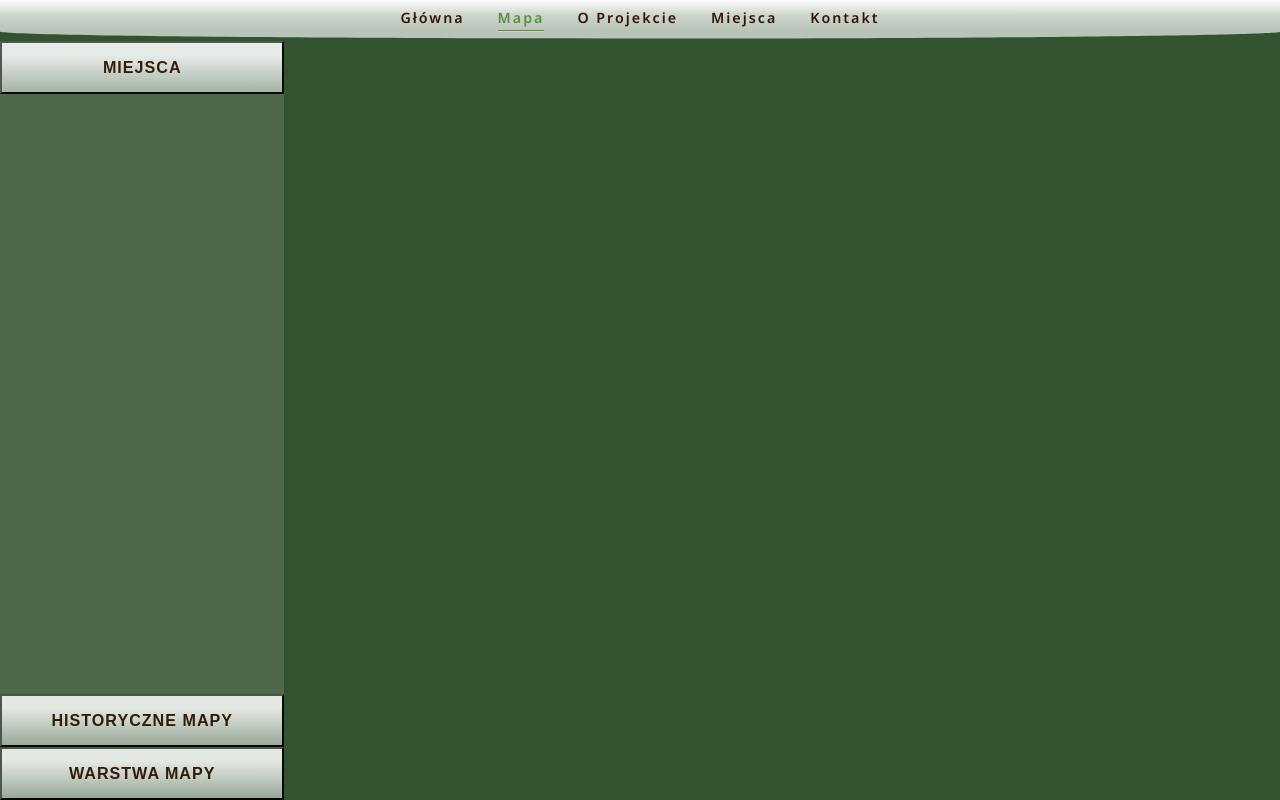
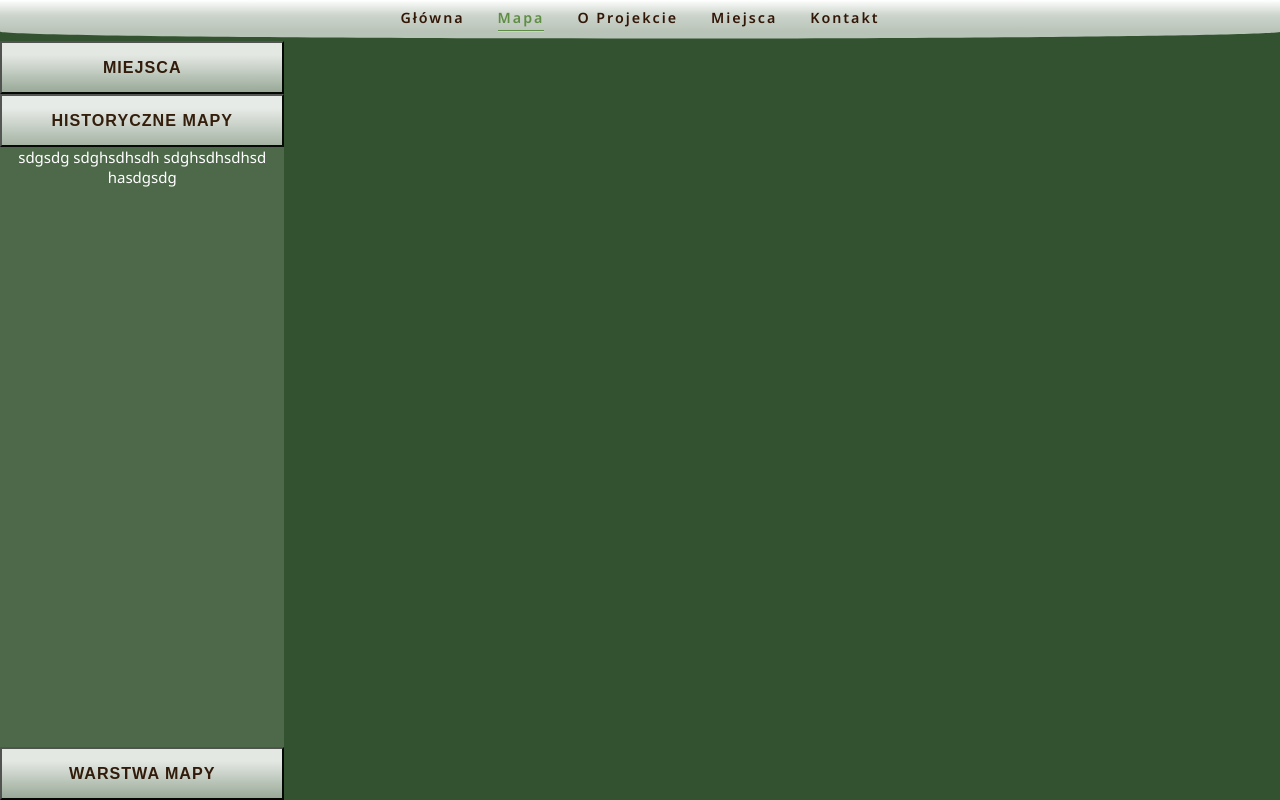
Before and after one commit to MacJ13/linia-otw-maps, a React (Vite) app: page /map in a window 1280 px wide. Both pictures are taken after a click on the button "HISTORYCZNE MAPY". Built offline with nearby package versions, Linux system fonts and the light colour scheme.

Commit message:
Toggle sidebar feature elements

```diff
--- a/src/pages/map/sidebar/Sidebar.tsx
+++ b/src/pages/map/sidebar/Sidebar.tsx
@@ -1,19 +1,55 @@
+import { useState } from "react";
 import style from "./Sidebar.module.scss";
 
 const Sidebar = () => {
+  const [activeFeature, setActiveFeature] = useState<number>(0);
+
+  //   const onButtonClick = (activeNumber: number) => {
+  //     setActiveFeature(activeNumber);
+  //   };
+
   return (
     <div className={style.sidebar}>
       <div className={style.features}>
         <div
           id="places"
-          className={`${style.feature} ${style.active__feature}`}
+          className={
+            activeFeature === 0
+              ? `${style.feature} ${style.active__feature}`
+              : style.feature
+          }
         >
-          <button className={`link ${style.link}`}>Miejsca</button>
-          <div className={style.content}></div>
+          <button
+            onClick={() => {
+              setActiveFeature(0);
+            }}
+            className={`link ${style.link}`}
+          >
+            Miejsca
+          </button>
+          {activeFeature === 0 && <div className={style.content}></div>}
         </div>
-        <div className={style.feature}>
-          <button className={`link ${style.link}`}>Historyczne mapy</button>
+        <div
+          className={
+            activeFeature === 1
+              ? `${style.feature} ${style.active__feature}`
+              : style.feature
+          }
+        >
+          <button
+            onClick={() => {
+              setActiveFeature(1);
+            }}
+            className={`link ${style.link}`}
+          >
+            Historyczne mapy
+          </button>
           {/* <div className={style.content}></div> */}
+          {activeFeature === 1 && (
+            <div className={style.content}>
+              sdgsdg sdghsdhsdh sdghsdhsdhsd hasdgsdg
+            </div>
+          )}
         </div>
 
         <button className={`link ${style.link}`}>Warstwa mapy</button>
```
